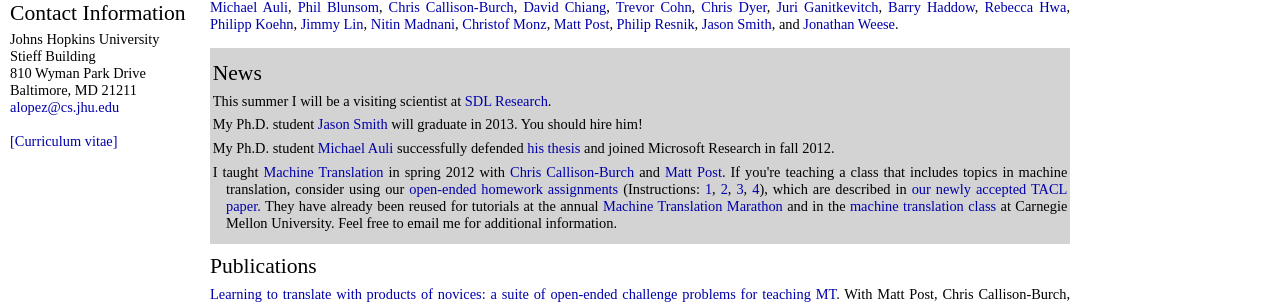
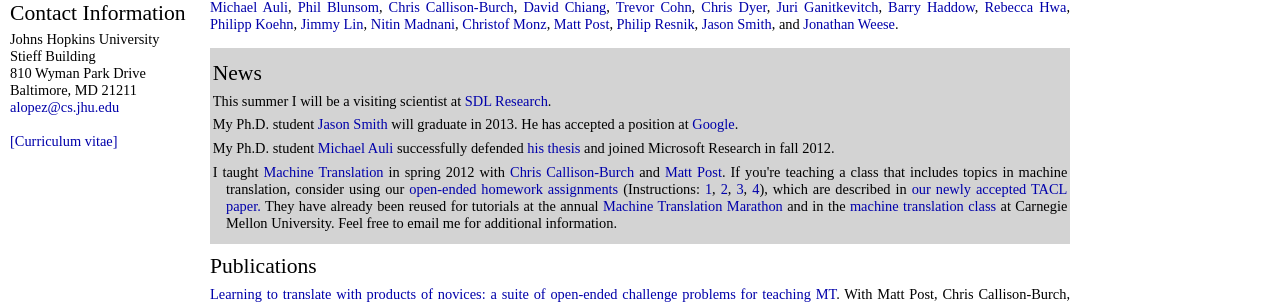
Before and after one commit to alopez/alopez.github.com, a Jekyll site: the page built from index.html, in a window 1280 px wide. Shown: the part 225-529 px from the top of the page. Built offline with Jekyll 4.4.1, drawn with Linux system fonts in a browser that asks for light colours.

Commit message:
Update news

```diff
--- a/index.html
+++ b/index.html
@@ -58,7 +58,7 @@
   <li>This summer I will be a visiting scientist at <a href="http://www.sdl.com/research/language-technology/">
       SDL Research</a>.</li>
   <li>My Ph.D. student <a href="http://old-site.clsp.jhu.edu/~jrsmith/">Jason Smith</a> will
-      graduate in 2013. You should hire him!</li>
+      graduate in 2013. He has accepted a position at <a href="http://www.google.com">Google</a>.</li>
   <li>My Ph.D. student <a href="http://research.microsoft.com/en-us/um/people/michauli/">Michael Auli</a>
       successfully defended <a href="http://homepages.inf.ed.ac.uk/s0453934/papers/michael.auli.thesis.pdf">his thesis</a> and joined Microsoft Research in fall 2012.</li>
   <li>I taught <a href="http://mt-class.org/">Machine Translation</a>
```
